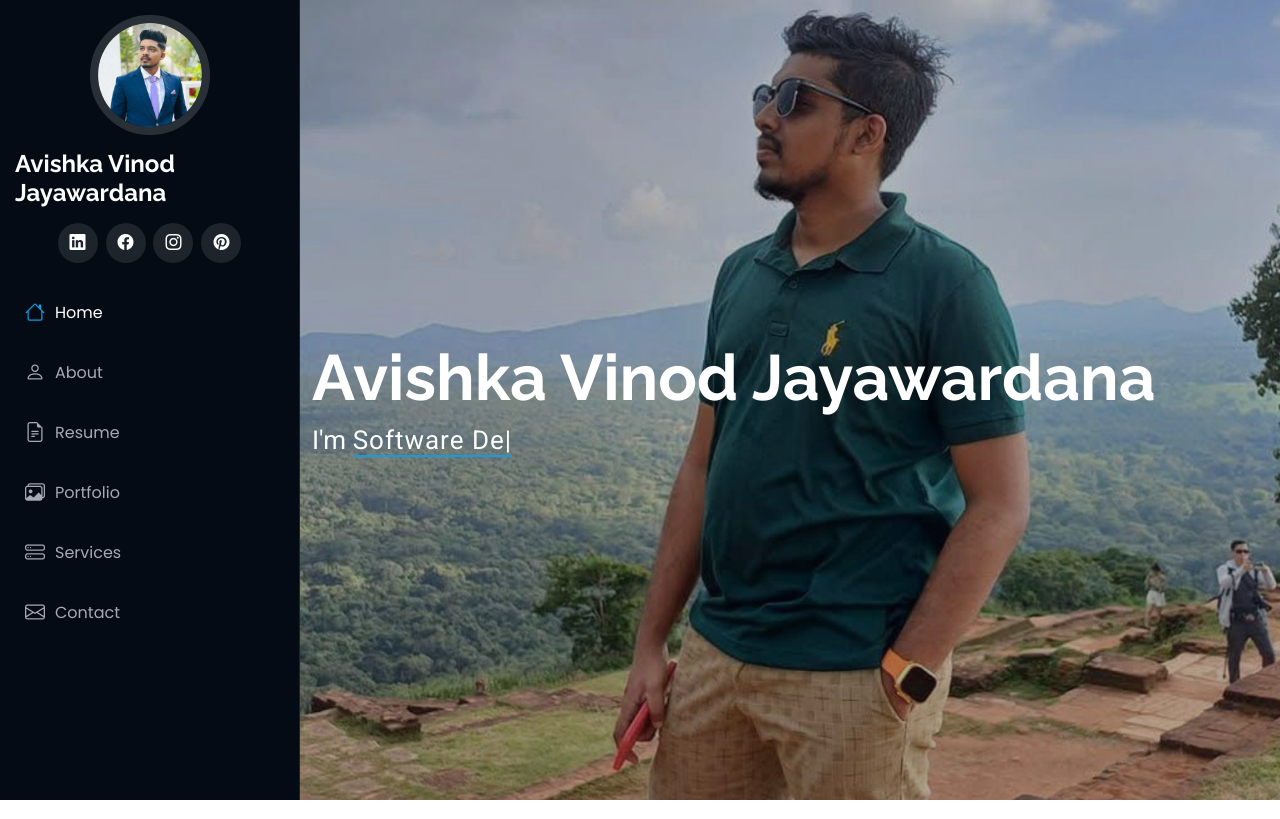
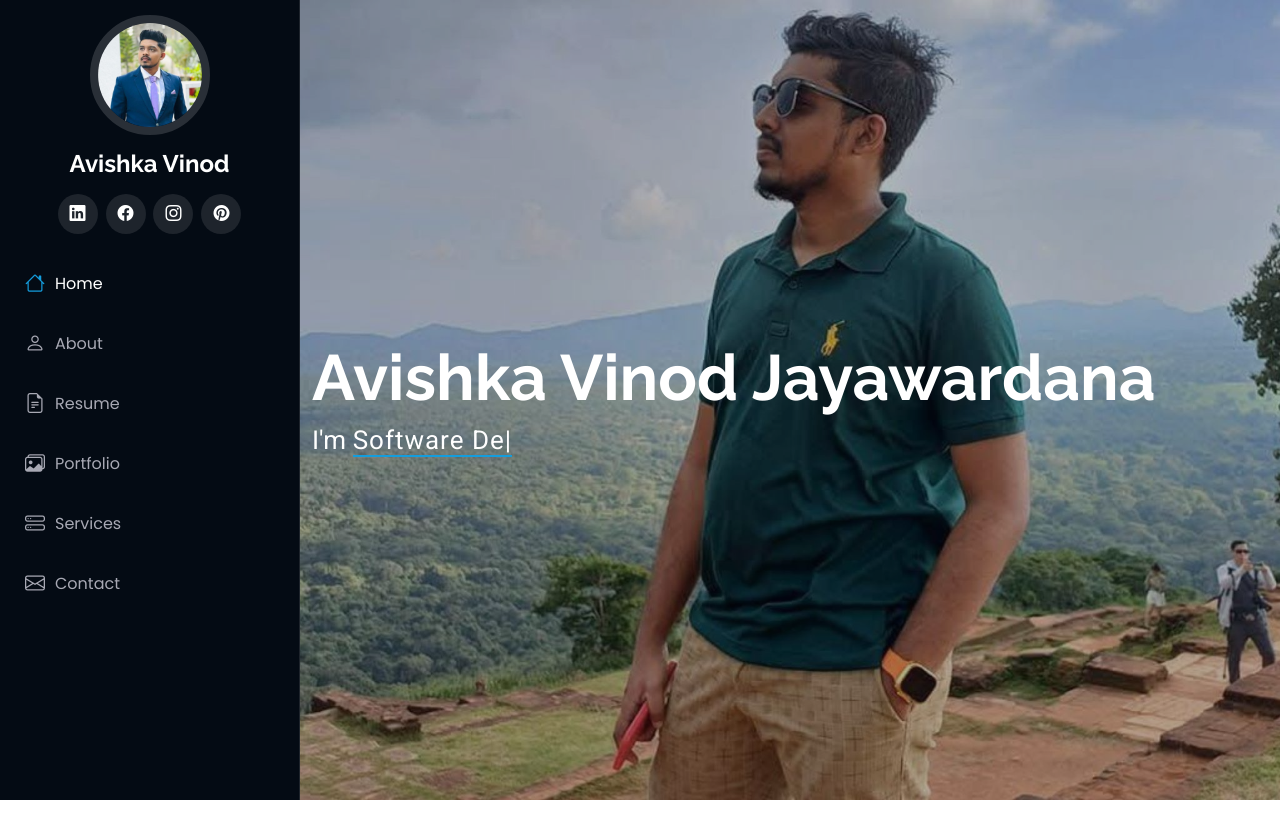
Before and after one commit to Avishka21/Avishka_Jayawardana_Portfolio, a PHP site: page / in a window 1280 px wide. Shown: the top 819 px of the page. Run offline with PHP 8.4, Linux system fonts and the light colour scheme.

Commit message:
UI Changes

```diff
--- a/index.php
+++ b/index.php
@@ -9,7 +9,7 @@
   <meta content="" name="keywords">
 
   <!-- Favicons -->
-  <link href="assets/img/favicon.png" rel="icon">
+  <link href="assets/img/favicon.ico" rel="icon">
   <link href="assets/img/apple-touch-icon.png" rel="apple-touch-icon">
 
   <!-- Fonts -->
@@ -41,7 +41,7 @@
     <a href="index.html" class="logo d-flex align-items-center justify-content-center">
       <!-- Uncomment the line below if you also wish to use an image logo -->
       <!-- <img src="assets/img/logo.png" alt=""> -->
-      <h1 class="sitename">Avishka Vinod Jayawardana</h1>
+      <h1 class="sitename">Avishka Vinod</h1>
     </a>
 
     <div class="social-links text-center">
```
Also changed, not shown: assets/img/apple-touch-icon.png, assets/img/favicon.ico (added), assets/img/logo.png, assets/img/services.jpg (deleted).
